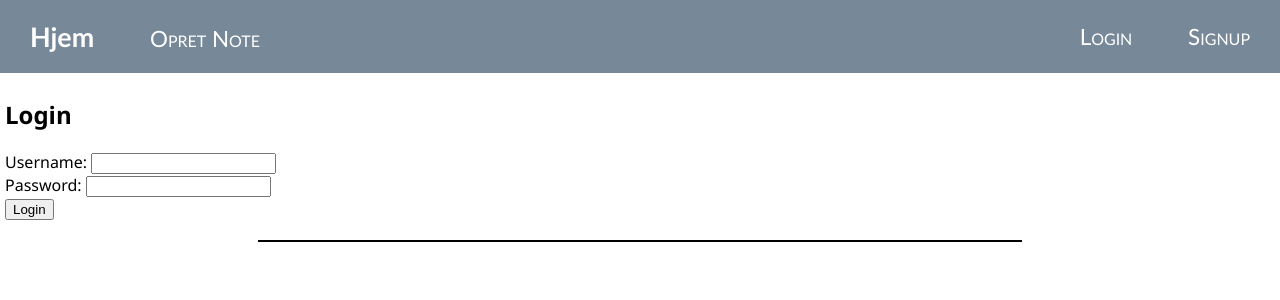
After one commit to PBI22/Agil-Flask-Note-Projekt, a Flask app: page /login in a window 1280 px wide. The commit adds this page. Shown: the top 300 px of the page. Run offline with Flask 3, Linux system fonts and the light colour scheme; some libraries are stand-ins or nearby versions.

Commit message:
login bygget men kan ikke gem bruger data i session object

```diff
--- a/hello_app/templates/layout.html
+++ b/hello_app/templates/layout.html
@@ -23,6 +23,7 @@
       <a href="{{ url_for('create_note') }}" class="navbar-item">Opret Note</a>
       </div>
       <div class="nav-right">
+      <a href="{{ url_for('login') }}" class="navbar-item">Login</a>
       <a href="{{ url_for('create_account') }}" class="navbar-item">Signup</a>
       </div>
     </div>
--- /dev/null
+++ b/hello_app/templates/login.html
@@ -0,0 +1,20 @@
+{% extends "layout.html" %}
+
+{% block title %}Login{% endblock %}
+
+{% block content %}
+<div class="login-container">
+  <h2>Login</h2>
+  <form method="POST" action="{{ url_for('login') }}">
+    <div class="form-group">
+      <label for="username">Username:</label>
+      <input type="text" id="username" name="username" required>
+    </div>
+    <div class="form-group">
+      <label for="password">Password:</label>
+      <input type="password" id="password" name="password" required>
+    </div>
+    <button type="submit">Login</button>
+  </form>
+</div>
+{% endblock %}
--- a/hello_app/views.py
+++ b/hello_app/views.py
@@ -6,6 +6,10 @@
 from . import app
 from .models import Note, Account
 from .utils import *
+
+
+
+
 
 
 # Vores landing Page - Der viser listen over noter
@@ -27,7 +31,8 @@
         create_note_post(request)
 
     return redirect(url_for('home'))
-#Login required (what if you're already logged in)
+
+#Login required (what if you're already logged in =session)
 @app.route("/edit/<id>", methods=["GET","POST"])
 def edit(id = None):
 
@@ -112,3 +117,31 @@
 
     else:
         return render_template("signup.html")
+
+#login route
+@app.route('/login', methods=["GET", "POST"])
+def login():
+    if request.method == "POST":
+
+
+
+        username = request.form.get('username')
+        password = request.form.get('password')
+
+        # Query the database for the account with provided username and password
+        account = session.query(Account).filter_by(username=username, password=password).first()
+        #print(account)
+
+        if account:
+            #store user info in session + mark user as logged in
+            #glitching out
+            session['user'] = account.username
+            #print(session)
+            flash('Login successful!', 'success')
+            return redirect(url_for('home'))
+        else:
+            flash('Invalid username or password', 'error')
+            return redirect(url_for('login'))
+
+    # If request method is GET, render the login template
+    return render_template('login.html')
```
